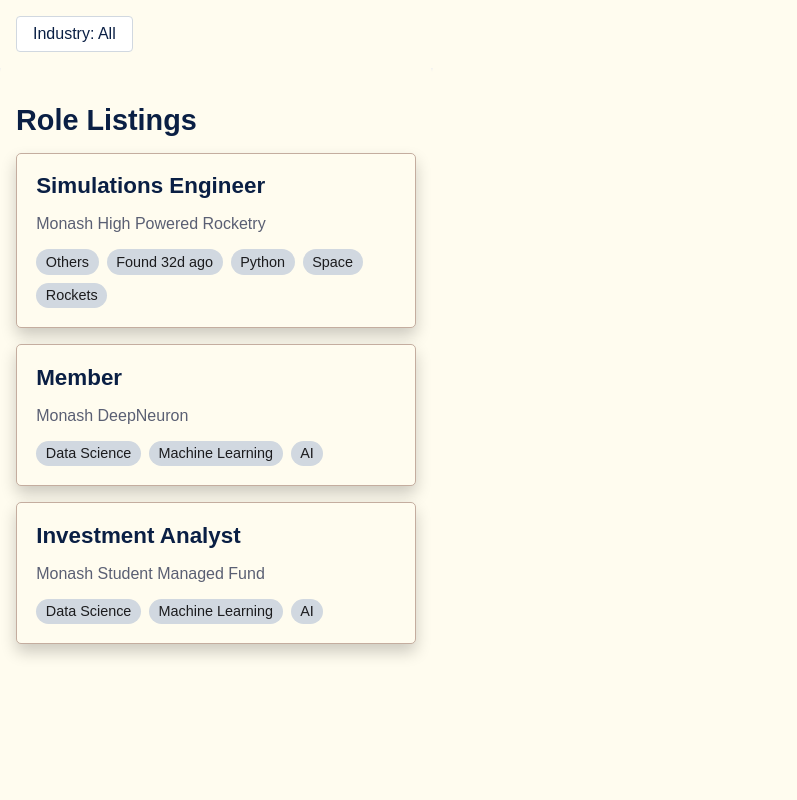
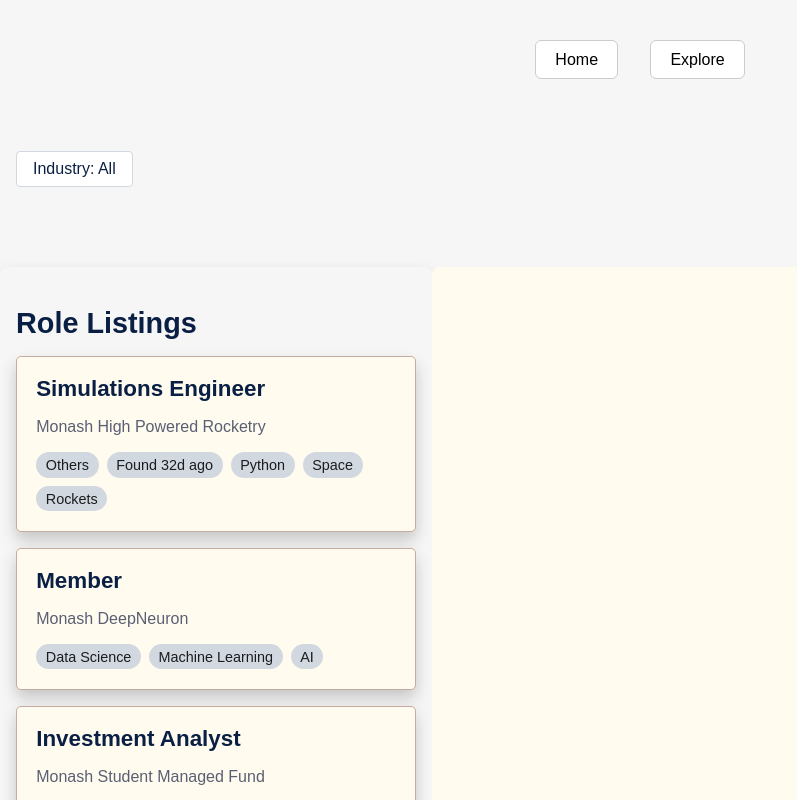
Before and after one commit to VincentG03/macathon_v2, a React (Create React App) app in the folder my-app/: page / in a window 1280 px wide. Both pictures are taken after a click on the button "Explore". Shown: the top 800 px of the page, without its empty margins (0-797 px from the left). Built offline with nearby package versions, Linux system fonts and the light colour scheme.

Commit message:
Added buttons for all pages

```diff
--- a/my-app/src/App.js
+++ b/my-app/src/App.js
@@ -6,12 +6,16 @@
 function App() {
   const [showExplore, setShowExplore] = useState(false);
 
+  const goToExplore = () => setShowExplore(true);
+  const goToHome = () => setShowExplore(false);
+  const refreshExplore = () => setShowExplore(false) || setTimeout(() => setShowExplore(true), 0);
+
   return (
     <div className="App" style={{ fontFamily: 'sans-serif' }}>
       {showExplore ? (
-        <Explore />
+        <Explore goToHome={goToHome} refreshExplore={refreshExplore} />
       ) : (
-        <Home goToExplore={() => setShowExplore(true)} />
+        <Home goToExplore={goToExplore} />
       )}
     </div>
   );
--- a/my-app/src/Explore.css
+++ b/my-app/src/Explore.css
@@ -1,10 +1,11 @@
 /* General Website Background */
 body {
-    background-color: #FFFCEF; /* Light Gray Background */
+  background-color: #f6f6f6; /* Unified grey background */
   margin: 0;
   padding: 0;
-    font-family: 'Roboto', sans-serif; /* Professional font */
+  font-family: 'Roboto', sans-serif;
 }
+
 
   /* General Styles */
   .explore-container {
@@ -19,7 +20,7 @@
     flex: 1;
     overflow-y: auto;
     padding: 1rem;
-    background-color: #FFFCEF; /* White for clean contrast */
+    background-color: #f6f6f6; /* White for clean contrast */
     box-shadow: 0 8px 16px rgba(0, 0, 0, 0.2); /* More evident shadow */
     border-right: none; /* Removed the dividing line */
     border-radius: 8px; /* Optional: Rounded corners for a polished look */
@@ -207,14 +208,19 @@
   align-items: center;
   justify-content: flex-start;
   padding: 1rem;
-    background-color: #FFFCEF; /* Match the page background */
+  background-color: #f6f6f6;
   gap: 1rem;
-    position: fixed; /* Fix the navbar at the top */
+  margin-top: 2rem; /* New: adds spacing from top */
+  margin-bottom: 1rem; /* New: adds spacing above listings */
+  /* Removed:
+  position: fixed;
   top: 0;
   left: 0;
-    width: 100%; /* Make it span the full width */
-    z-index: 1000; /* Ensure it stays above other elements */
+  width: 100%;
+  z-index: 1000;
+  */
 }
+
 
   .filter-dropdown {
     position: relative;
--- a/my-app/src/Explore.js
+++ b/my-app/src/Explore.js
@@ -1,5 +1,6 @@
+// filepath: src/Explore.js
 import React, { useState } from 'react';
-import './Explore.css'; // Import the CSS file
+import './Explore.css';
 
 const jobs = [
   {
@@ -7,12 +8,7 @@
     title: 'Simulations Engineer',
     company: 'Monash High Powered Rocketry',
     paragraph: `<strong> What is this role?</strong> \n
-As a Simulations Engineer within the Dynamics subteam at Monash High Powered Rocketry, you are at the forefront of modelling and simulating the flight behaviour of all our rockets. This includes developing and maintaining SATURN, our in-house Python-based 6-degree-of-freedom (6DOF) trajectory simulator, which is used to predict how a rocket will behave under various conditions. Your responsibilities also include performing Computational Fluid Dynamics (CFD) analysis to understand airflow and forces acting on the rocket, and assessing simulation outputs to guide key design decisions throughout the project lifecycle.
-
- <strong>Why is this important?</strong> \n
- Simulations are critical for both the performance and safety of our rockets. They allow us to validate flight profiles, predict failure modes, and optimize the design before physical tests take place—saving time, money, and reducing risk. Your work directly contributes to our mission success by ensuring that every launch is based on thorough analysis and accurate modelling. With real-world constraints such as launch regulations, weather, and manufacturing tolerances, the simulations team plays a vital role in integrating all factors into a single, coherent flight prediction framework.
-
- <strong> What will you do?</strong> \n`,
+As a Simulations Engineer within the Dynamics subteam at Monash High Powered Rocketry...`,
     points: [
       'Working with SATURN, our custom python-based 6 degree of freedom trajectory simulator.',
       'Performing Computational Fluid Dynamics analysis.',
@@ -27,7 +23,7 @@
     title: 'Member',
     company: 'Monash DeepNeuron',
     paragraph: `<strong>What is this role?</strong> \n
-The Monash Deep Neuron Team is a student-led initiative at Monash University dedicated to exploring the frontiers of artificial intelligence, deep learning, and neural computation.`,
+The Monash Deep Neuron Team is a student-led initiative...`,
     points: [
       'Deep neural networks and large language models',
       'Computer vision, natural language processing, and reinforcement learning',
@@ -42,28 +38,27 @@
     title: 'Investment Analyst',
     company: 'Monash Student Managed Fund',
     paragraph: `<strong>About Us</strong> \n
-The Monash Student Managed Fund is a prestigious, student-run investment fund operating within Monash Business School...`,
+The Monash Student Managed Fund is a prestigious, student-run investment fund...`,
     points: [
-      'Conduct equity research and valuation of ASX-listed companies using methods such as DCF, relative valuation, and precedent transactions.',
-      'Perform industry and macroeconomic analysis to inform investment theses.',
-      'Build and maintain financial models to forecast company performance and assess investment viability.',
-      'Present investment recommendations to an internal investment committee for approval and inclusion in the portfolio.',
-      'Monitor portfolio performance, track news/events affecting holdings, and provide regular updates.',
-      'Work collaboratively within a sector team to develop well-researched, evidence-based proposals.',
-      'Develop professional communication skills by writing research reports and delivering presentations to stakeholders.',
-      'Gain exposure to ethical investment practices and responsible portfolio management.',
+      'Conduct equity research and valuation of ASX-listed companies...',
+      'Perform industry and macroeconomic analysis...',
+      'Build and maintain financial models...',
+      'Present investment recommendations...',
+      'Monitor portfolio performance...',
+      'Work collaboratively within a sector team...',
+      'Develop professional communication skills...',
+      'Gain exposure to ethical investment practices...',
     ],
     tags: ['Data Science', 'Machine Learning', 'AI'],
     industry: 'Finance',
   },
 ];
 
-function Explore() {
+function Explore({ goToHome, refreshExplore }) {
   const [selectedJob, setSelectedJob] = useState(null);
-  const [selectedIndustry, setSelectedIndustry] = useState('All'); // State for selected industry
-  const [isDropdownOpen, setIsDropdownOpen] = useState(false); // State for dropdown visibility
+  const [selectedIndustry, setSelectedIndustry] = useState('All');
+  const [isDropdownOpen, setIsDropdownOpen] = useState(false);
 
-  // Filter jobs based on the selected industry
   const filteredJobs = selectedIndustry === 'All'
     ? jobs
     : jobs.filter((job) => job.industry === selectedIndustry);
@@ -74,12 +69,18 @@
 
   const handleIndustrySelect = (industry) => {
     setSelectedIndustry(industry);
-    setIsDropdownOpen(false); // Close the dropdown after selection
+    setIsDropdownOpen(false);
+    setSelectedJob(null); // Optional: reset selected job on filter
   };
 
   return (
     <div className="explore-page">
-    <div>
+      {/* Navigation Buttons */}
+      <div className="nav-buttons" style={{ marginTop: '1rem' }}>
+        <button onClick={goToHome}>Home</button>
+        <button onClick={refreshExplore}>Explore</button>
+      </div>
+
       {/* Navbar for Filters */}
       <div className="navbar">
         <div className="filter-dropdown">
@@ -90,9 +91,7 @@
             <div className="dropdown-content">
               <div onClick={() => handleIndustrySelect('All')}>All</div>
               <div onClick={() => handleIndustrySelect('Aerospace')}>Aerospace</div>
-              <div onClick={() => handleIndustrySelect('Artificial Intelligence')}>
-                Artificial Intelligence
-              </div>
+              <div onClick={() => handleIndustrySelect('Artificial Intelligence')}>Artificial Intelligence</div>
               <div onClick={() => handleIndustrySelect('Finance')}>Finance</div>
             </div>
           )}
@@ -114,9 +113,7 @@
               <p className="job-company">{job.company}</p>
               <div className="job-tags">
                 {job.tags.map((tag, index) => (
-                  <span key={index} className="job-tag">
-                    {tag}
-                  </span>
+                  <span key={index} className="job-tag">{tag}</span>
                 ))}
               </div>
             </div>
@@ -154,7 +151,6 @@
         </div>
       </div>
     </div>
-    </div>
   );
 }
 
```
Lines whose indentation alone changed are shown as unchanged.
